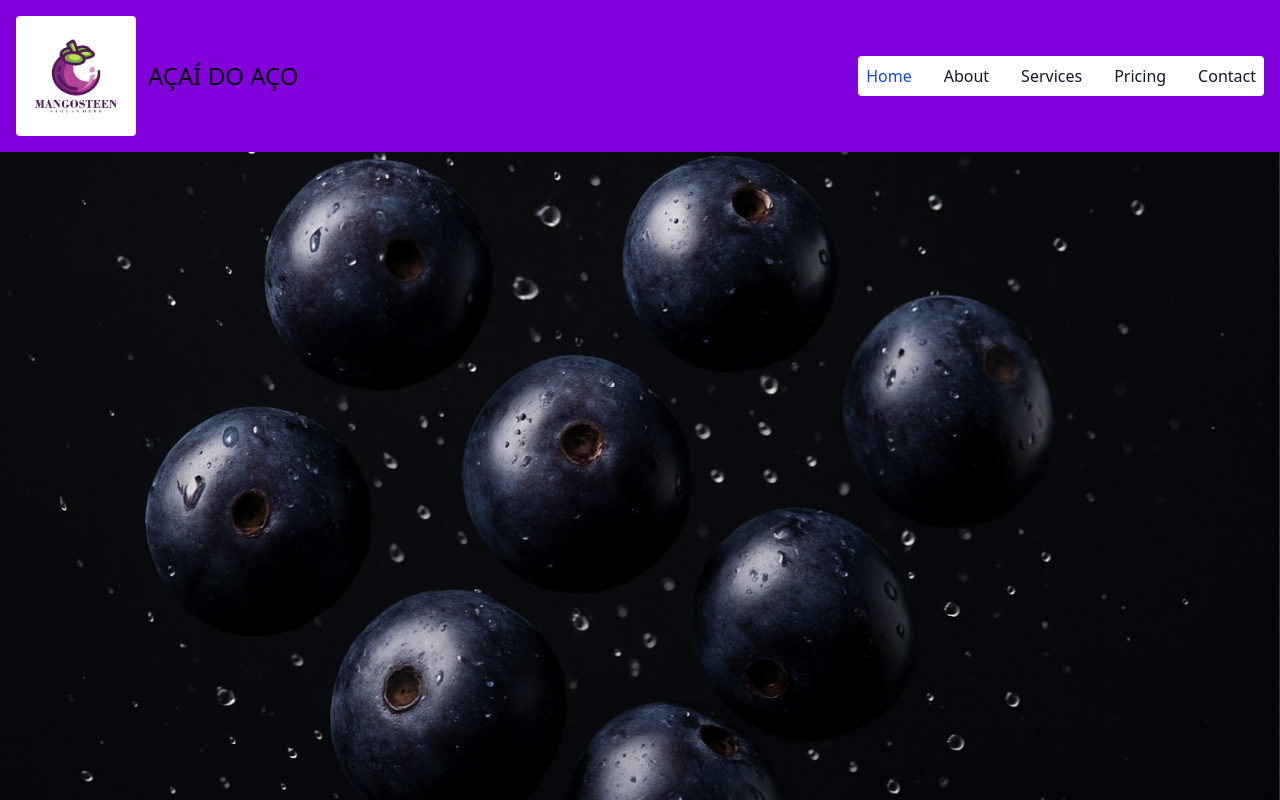
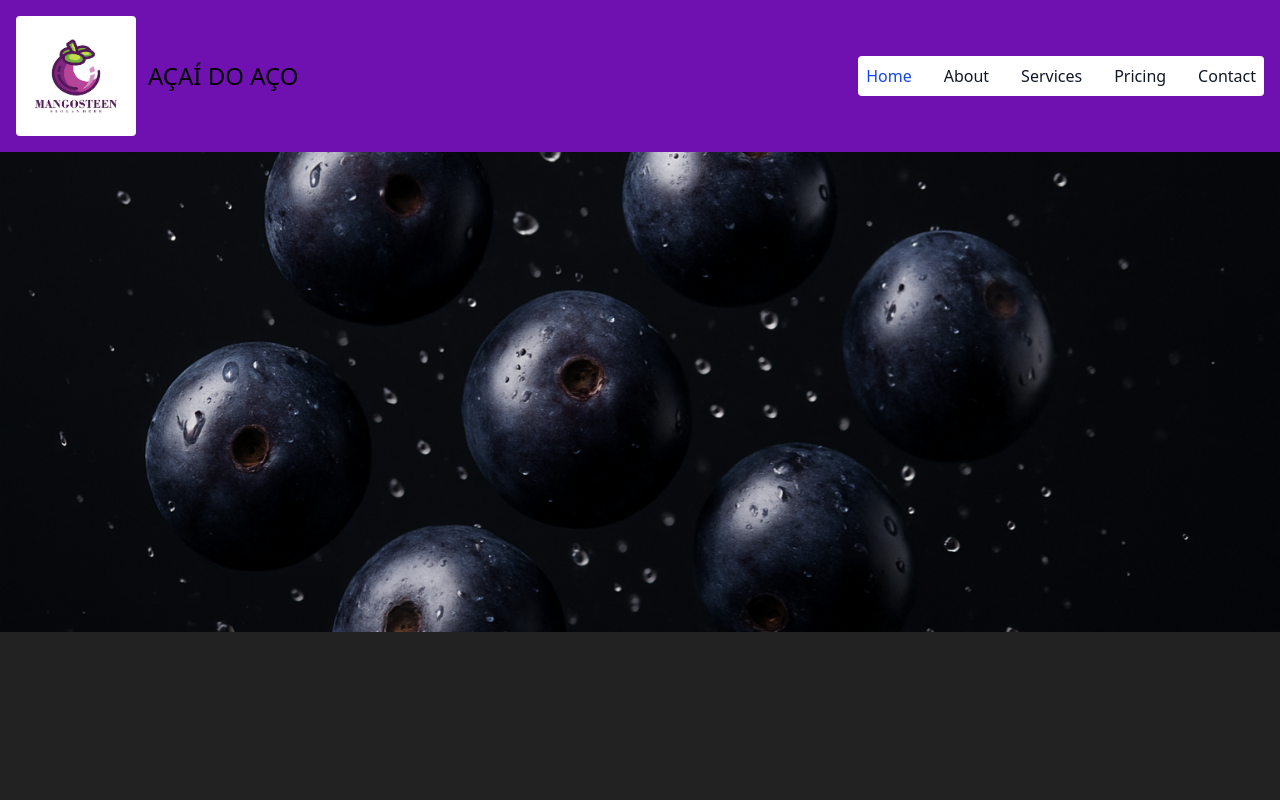
Before and after one commit to ProssimalCrost/AcaiDoVale, a React (Vite) app: page / in a window 1280 px wide. Shown: the top 800 px of the page. Built offline with nearby package versions, Linux system fonts and the light colour scheme; the HTML template or start-up script is replaced by a standard one.

Commit message:
background color;  parallax velocidade; Header color

```diff
--- a/src/components/Header.tsx
+++ b/src/components/Header.tsx
@@ -2,7 +2,7 @@ import 'flowbite';
 
 export function Header() {
     return (
-        <nav className="bg-purple-700 border-gray-20">
+        <nav className="bg-purple-800 border-gray-20">
         <div className="max-w-screen-xl flex flex-wrap items-center justify-between mx-auto p-4">
             <a href="http://localhost:5173/" className="flex items-center space-x-3 rtl:space-x-reverse">
                 <img src="src/assets/images/design-de-logotipo-de-mangosteen-modelo-de-ilustracao-vetorial-criativa-do-logotipo-mangosteen_647432-1846.png" className="w-30 h-30 rounded" alt="Flowbite Logo" />
--- a/src/components/Hero.tsx
+++ b/src/components/Hero.tsx
@@ -3,9 +3,9 @@ import { ParallaxProvider, Parallax } from 'react-scroll-parallax';
 export default function BackG() {
   return (
     <ParallaxProvider>
-      <div style={{ position: 'relative', height: '100vh', overflow: 'hidden' }}>
+      <div style={{ position: 'relative', height: '60vh', overflow: 'hidden' }}>
 
-        <Parallax speed={-20}>
+        <Parallax speed={-50}>
           <img
             src="src/assets/images/background/images/gpt.png"
             alt="Parallax Background"
@@ -25,7 +25,7 @@ export default function BackG() {
             position: 'relative',
             zIndex: 1,
             color: '#fff',
-            height: '60vh',
+            height: '70vh',
             display: 'flex',
             justifyContent: 'center',
             alignItems: 'center'
--- a/src/index.css
+++ b/src/index.css
@@ -1 +1,5 @@
 @import "tailwindcss";
+
+body {
+    background-color: #0a0c0f ;
+}
```
